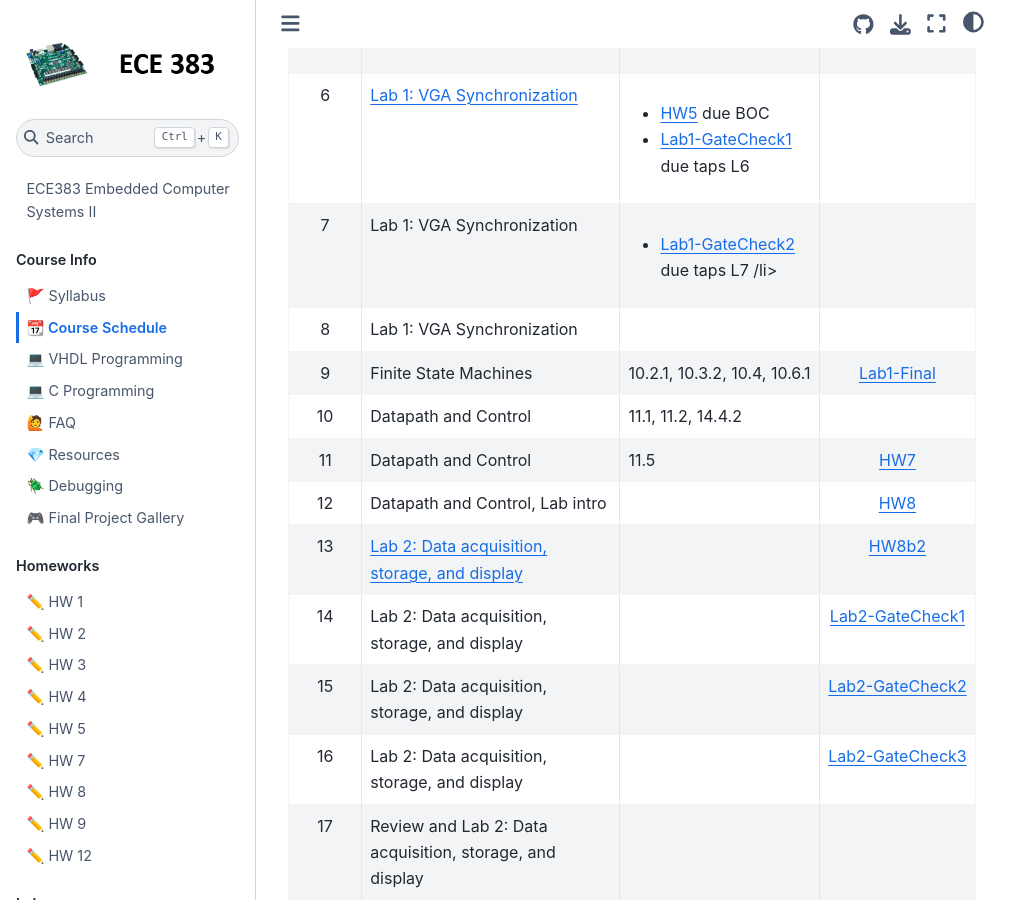
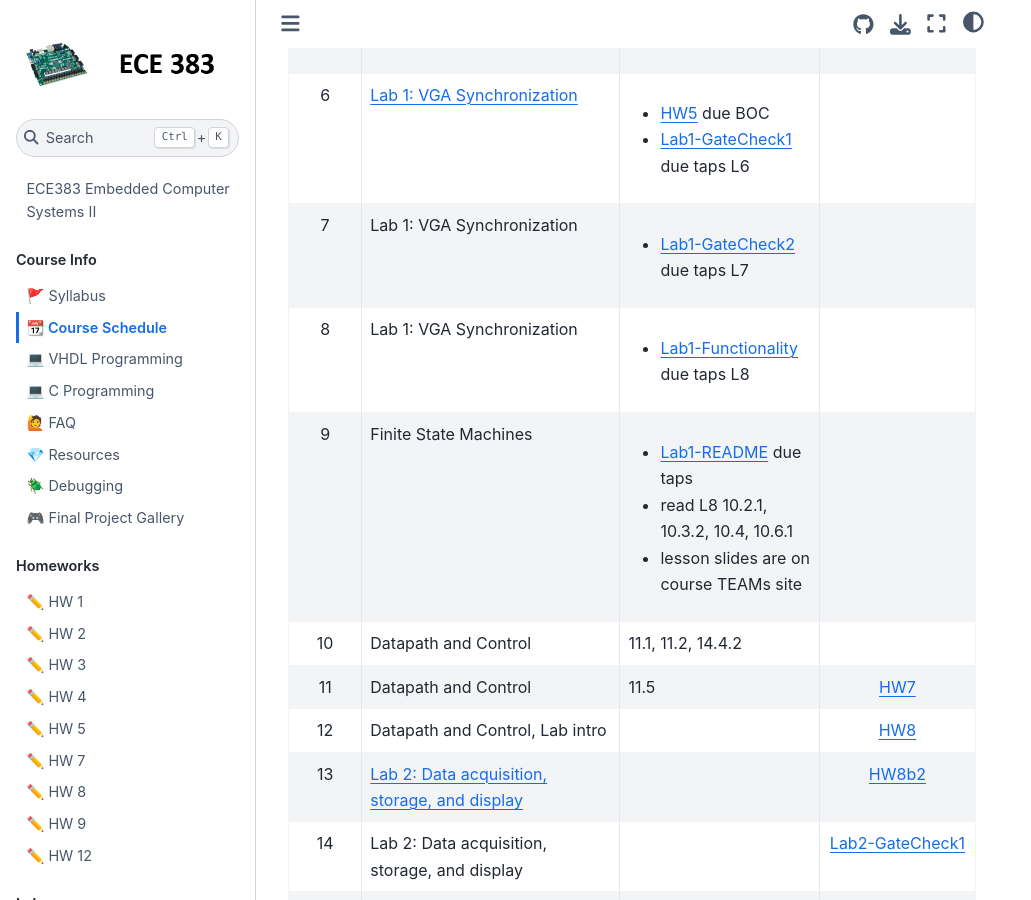
Before and after one commit to USAFA-ECE/ece383, a Jupyter Book: the page built from book/schedule.md, in a window 1280 px wide and 900 px high, scrolled down 1054 px. Shown: the whole window, without its empty margins (0-1031 px from the left). Built offline with Jupyter Book 1.0.4 settings and Sphinx 7.4.7 and the Sphinx Book theme 1.1.4, drawn with Linux system fonts in a browser that asks for light colours; pages that are not in the unit, such as notebooks, are missing from menus.

Commit message:
Update schedule.md

```diff
--- a/book/schedule.md
+++ b/book/schedule.md
@@ -13,9 +13,9 @@ This schedule is subject to change as appropriate.
 | 4      | Lec 4: Sequential elements                       | <ul><li>[HW3](Assignments/homework3.md) due BOC </li><li>read 5.1,5.2,5.7,5.8 </li><li>lesson slides are on course TEAMs site</li></ul> |    |
 | 5      | Lec 5: Combinations of elements, Lab intro       | <ul><li>[HW4](Assignments/homework4.md) due BOC </li><li>read 7.2 </li><li>lesson slides are on course TEAMs site</li></ul> |    |
 | 6      | [Lab 1: VGA Synchronization](Assignments/lab1.md)|  <ul><li>[HW5](Assignments/homework5.md)  due BOC </li><li>[Lab1-GateCheck1](Assignments/lab1.md) due taps L6 </li></ul>  |        |
-| 7      | Lab 1: VGA Synchronization                       |  <ul><li>[Lab1-GateCheck2](Assignments/lab1.md) due taps L7  /li></ul>  |        |
-| 8      | Lab 1: VGA Synchronization                       |                      |  |
-| 9      | Finite State Machines                            | 10.2.1, 10.3.2, 10.4, 10.6.1 | [Lab1-Final](Assignments/lab1.md) |
+| 7      | Lab 1: VGA Synchronization                       |  <ul><li>[Lab1-GateCheck2](Assignments/lab1.md) due taps L7  </li></ul>  |        |
+| 8      | Lab 1: VGA Synchronization                       |  <ul><li>[Lab1-Functionality](Assignments/lab1.md) due taps L8  </li></ul>  |        |
+| 9      | Finite State Machines                            |  <ul><li>[Lab1-README](Assignments/lab1.md) due taps </li><li>read L8 10.2.1, 10.3.2, 10.4, 10.6.1 </li><li>lesson slides are on course TEAMs site</li></ul>  |                                           |
 | 10     | Datapath and Control                             | 11.1, 11.2, 14.4.2   |       |
 | 11     | Datapath and Control                             | 11.5                 | [HW7](Assignments/homework7.md)       |
 | 12     | Datapath and Control, Lab intro                  |                      | [HW8](Assignments/homework8.md)        |
```
